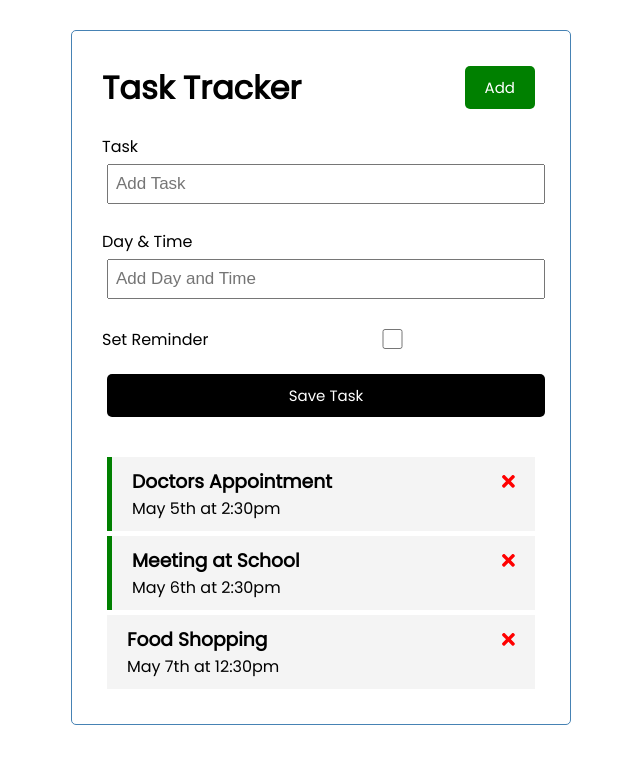
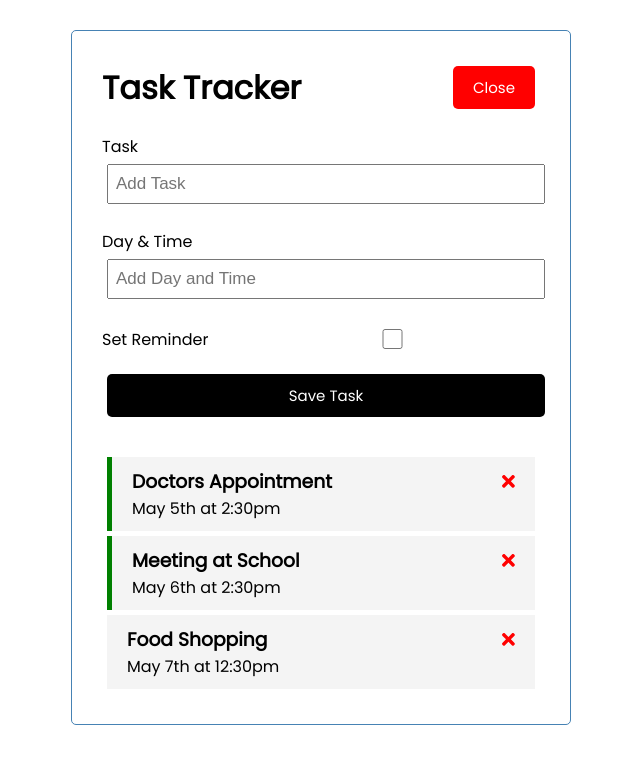
Before and after one commit to kellenwiltshire/angular-tasks, an Angular app: page / in a window 1280 px wide. Both pictures are taken after a click on the button "Add". Shown: the top 764 px of the page, without its empty margins (319-959 px from the left). Built offline with nearby package versions, Linux system fonts and the light colour scheme; data requests are answered from the project's data file.

Commit message:
feat: added toggle for form

```diff
--- a/src/app/components/add-task/add-task.component.html
+++ b/src/app/components/add-task/add-task.component.html
@@ -1,4 +1,4 @@
-<form (ngSubmit)="onSubmit()" class="add-form">
+<form (ngSubmit)="onSubmit()" class="add-form" *ngIf="showAddTask">
   <div class="form-control">
     <label for="text">Task</label>
     <input
--- a/src/app/components/add-task/add-task.component.ts
+++ b/src/app/components/add-task/add-task.component.ts
@@ -1,5 +1,7 @@
 import { Component, OnInit, Output, EventEmitter } from '@angular/core';
 import { Task } from 'src/app/Task';
+import { UiService } from 'src/app/services/ui.service';
+import { Subscription } from 'rxjs';
 
 @Component({
   selector: 'app-add-task',
@@ -11,8 +13,14 @@
   text: string;
   day: string;
   reminder: boolean = false;
+  showAddTask: boolean;
+  subscription: Subscription;
 
-  constructor() {}
+  constructor(private uiService: UiService) {
+    this.subscription = this.uiService
+      .onToggle()
+      .subscribe((value) => (this.showAddTask = value));
+  }
 
   ngOnInit(): void {}
 
--- a/src/app/components/header/header.component.html
+++ b/src/app/components/header/header.component.html
@@ -1,8 +1,8 @@
 <header>
   <h1>{{ title }}</h1>
   <app-button
-    color="green"
-    text="Add"
+    color="{{ showAddTask ? 'red' : 'green' }}"
+    text="{{ showAddTask ? 'Close' : 'Add' }}"
     (btnClick)="toggleAddTask()"
   ></app-button>
 </header>
--- a/src/app/components/header/header.component.ts
+++ b/src/app/components/header/header.component.ts
@@ -1,4 +1,6 @@
 import { Component, OnInit } from '@angular/core';
+import { UiService } from 'src/app/services/ui.service';
+import { Subscription } from 'rxjs';
 
 @Component({
   selector: 'app-header',
@@ -7,11 +9,18 @@
 })
 export class HeaderComponent implements OnInit {
   title = 'Task Tracker';
-  constructor() {}
+  showAddTask: boolean;
+  subscription: Subscription;
+
+  constructor(private uiService: UiService) {
+    this.subscription = this.uiService
+      .onToggle()
+      .subscribe((value) => (this.showAddTask = value));
+  }
 
   ngOnInit(): void {}
 
   toggleAddTask() {
-    console.log('Toggle');
+    this.uiService.toggleAddTask();
   }
 }
--- /dev/null
+++ b/src/app/services/ui.service.ts
@@ -0,0 +1,21 @@
+import { Injectable } from '@angular/core';
+import { Observable, Subject } from 'rxjs';
+
+@Injectable({
+  providedIn: 'root',
+})
+export class UiService {
+  private showAddTask: boolean = false;
+  private subject = new Subject<any>();
+
+  constructor() {}
+
+  toggleAddTask(): void {
+    this.showAddTask = !this.showAddTask;
+    this.subject.next(this.showAddTask);
+  }
+
+  onToggle(): Observable<any> {
+    return this.subject.asObservable();
+  }
+}
```
Also changed, not shown: 1 other file (tests, documents, lock files or other folders).
